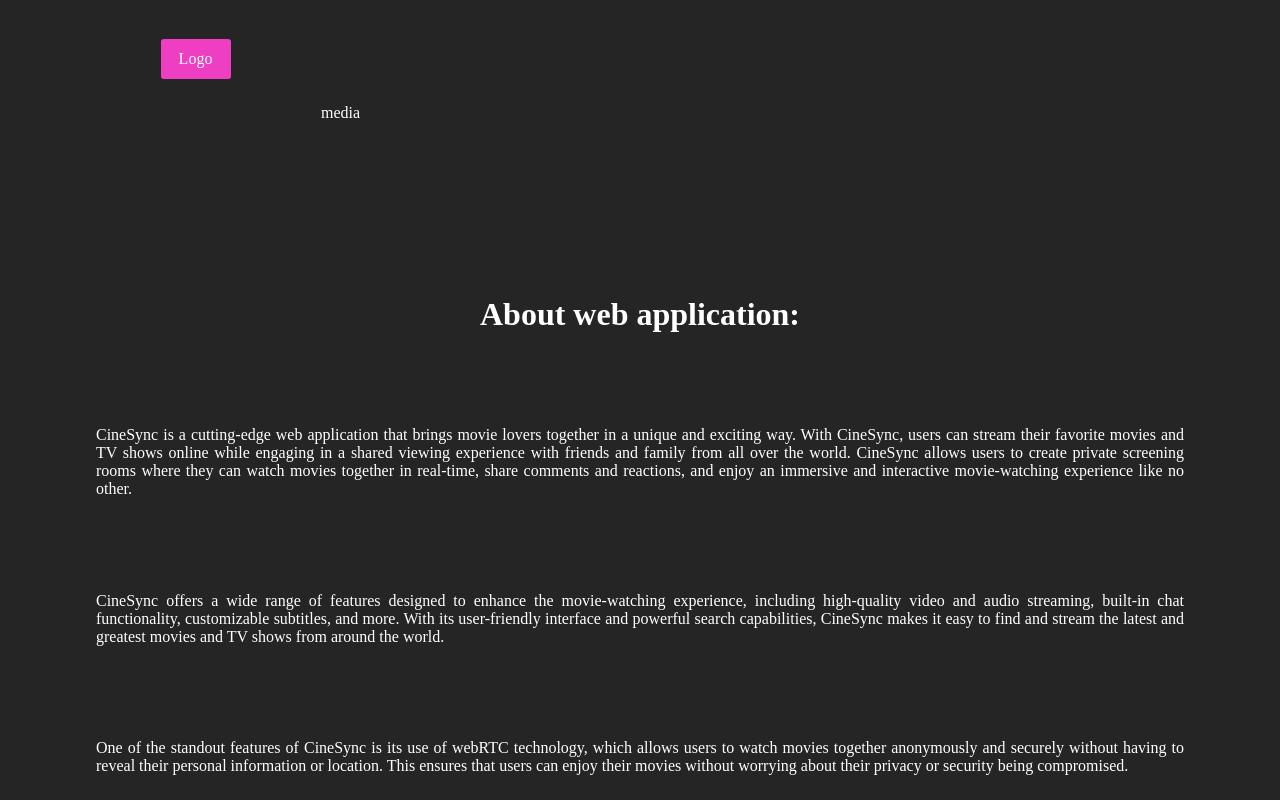
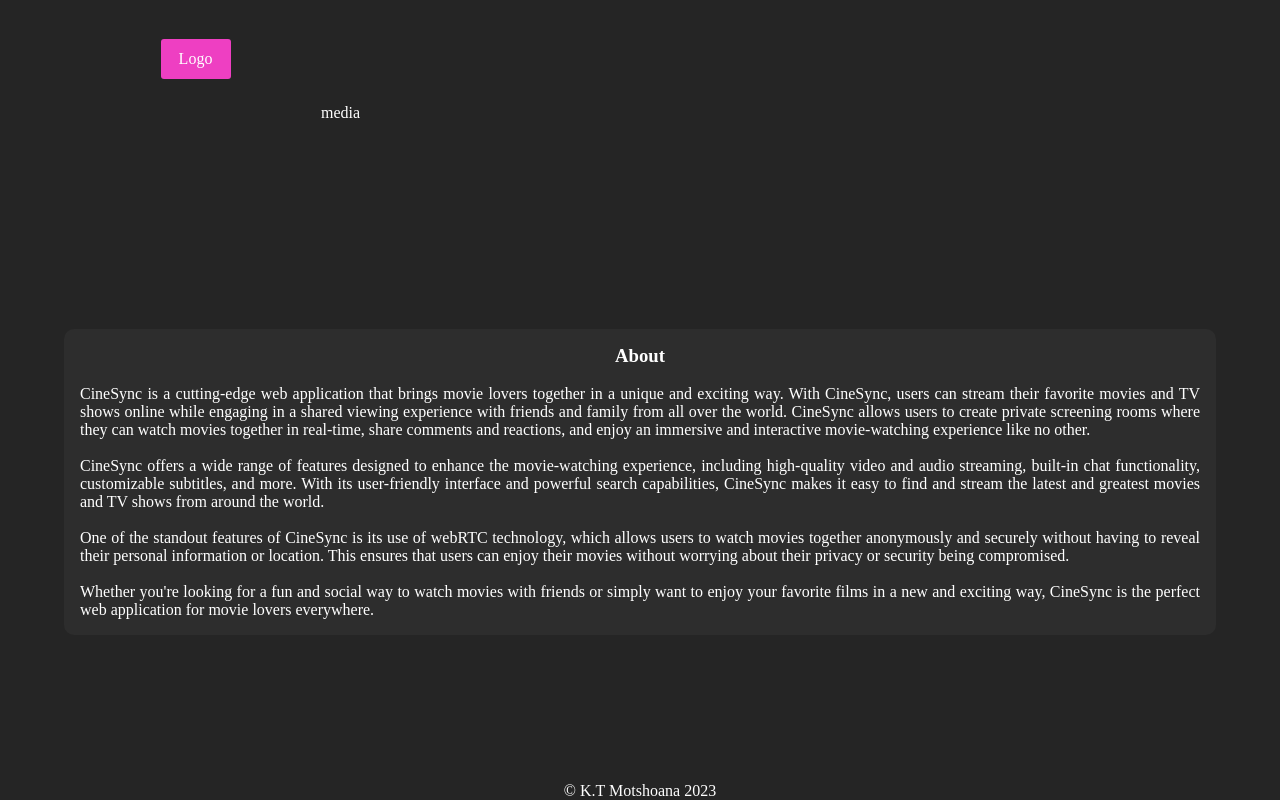
Before and after one commit to Kebalepile/cinsync, a Next.js app: page /about in a window 1280 px wide. Shown: the top 800 px of the page. Built offline with nearby package versions, Linux system fonts and the light colour scheme.

Commit message:
styled 'about.js

```diff
--- a/pages/about.js
+++ b/pages/about.js
@@ -1,8 +1,9 @@
 import styles from "@/styles/about.module.css";
 export default () => {
   return (
+    <>
       <div className={styles.main}>
-      <h1>About web application:</h1>
+        <h3>About</h3>
         <br />
         <p>
           CineSync is a cutting-edge web application that brings movie lovers
@@ -19,15 +20,15 @@ export default () => {
           CineSync offers a wide range of features designed to enhance the
           movie-watching experience, including high-quality video and audio
           streaming, built-in chat functionality, customizable subtitles, and
-        more. With its user-friendly interface and powerful search capabilities,
-        CineSync makes it easy to find and stream the latest and greatest movies
-        and TV shows from around the world.
+          more. With its user-friendly interface and powerful search
+          capabilities, CineSync makes it easy to find and stream the latest and
+          greatest movies and TV shows from around the world.
         </p>
         <br />
         <p>
           One of the standout features of CineSync is its use of webRTC
-        technology, which allows users to watch movies together anonymously and
-        securely without having to reveal their personal information or
+          technology, which allows users to watch movies together anonymously
+          and securely without having to reveal their personal information or
           location. This ensures that users can enjoy their movies without
           worrying about their privacy or security being compromised.
         </p>
@@ -39,5 +40,7 @@ export default () => {
           everywhere.
         </p>
       </div>
+      <br />
+    </>
   );
 };
--- a/styles/about.module.css
+++ b/styles/about.module.css
@@ -3,6 +3,9 @@
     flex-direction: column;
     justify-content: space-between;
     align-items: center;
-    padding: 6rem;
-    min-height: 100vh;
+    padding: 1rem;
+    background-color: #2d2d2d;
+    width:90vw;
+    /* min-height: 100vh; */
+    border-radius: 10px;
   }
```
Lines whose indentation alone changed are shown as unchanged.
